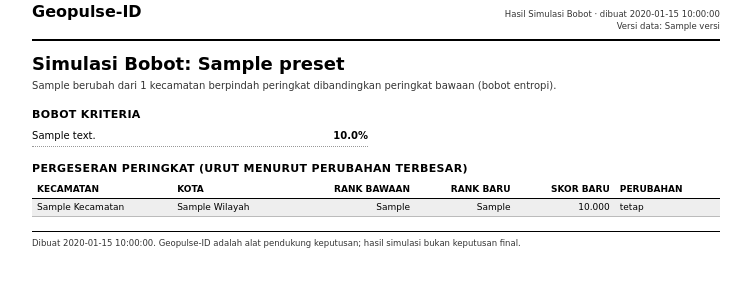
After one commit to Aceranzer/Geopulse-id, a Flask app: template templates/pdf/simulasi.html in a window 1280 px wide. The commit adds this page. Shown: the top 300 px of the page, without its empty margins (264-1015 px from the left). Run offline with Flask 3, Linux system fonts and the light colour scheme; the template is opened without the code that fills it: most values are stand-ins (such as "Sample title", 1, 10 or a date in 2020).

Commit message:
Fase 8: panel Detail Kecamatan, ekspor PDF profil dan simulasi (WeasyPrint + cadangan halaman cetak), tes

```diff
--- a/app.py
+++ b/app.py
@@ -2,10 +2,11 @@
 
 import json
 import re
+from datetime import datetime
 
 import numpy as np
 import pandas as pd
-from flask import Flask, jsonify, render_template, request
+from flask import Flask, Response, abort, jsonify, redirect, render_template, request, url_for
 
 import config
 from src.pipeline import (CLUSTER_COLORS, CLUSTER_NAMES, CRIT_COLS, CRIT_TYPES, CRITERIA, K_FINAL,
@@ -55,9 +56,39 @@ def rentang_tahun(tahun):
     return ", ".join(bagian)
 
 
+def slugify(nama):
+    """KEBON JERUK -> kebon-jeruk (dipakai di URL ekspor)."""
+    return re.sub(r"[^a-z0-9]+", "-", str(nama).lower()).strip("-")
+
+
+def angka(v):
+    """Format angka gaya Indonesia: 20455.3 -> 20.455 ; 3.1337 -> 3,13."""
+    s = f"{v:,.0f}" if abs(v) >= 100 else f"{v:,.2f}"
+    return s.replace(",", "X").replace(".", ",").replace("X", ".")
+
+
+app.jinja_env.filters["angka"] = angka
+# CSS PDF disisipkan inline agar WeasyPrint tidak perlu mengunduh berkas dari server yang sama (bisa deadlock di worker tunggal)
+app.jinja_env.globals["pdf_css"] = lambda: (config.BASE_DIR / "static" / "css" / "pdf.css").read_text(encoding="utf-8")
+
+
 @app.context_processor
 def inject_layout():
     return {"nav": NAV}
+
+
+def versi_data():
+    with open(config.METRICS_JSON, encoding="utf-8") as f:
+        return json.load(f)["timestamp"].replace("T", " ")
+
+
+def render_pdf(html, base_url):
+    """HTML -> bytes PDF dengan WeasyPrint; None jika WeasyPrint/pustaka sistemnya tidak tersedia."""
+    try:
+        from weasyprint import HTML
+    except (ImportError, OSError):      # OSError: pustaka Pango/GTK tidak ditemukan (mis. di Windows)
+        return None
+    return HTML(string=html, base_url=base_url).write_pdf()
 
 
 @app.route("/")
@@ -74,8 +105,10 @@ def ringkasan():
         "n_tahun": len(tahun),
         "rentang_tahun": rentang_tahun(tahun),
     }
+    rek = {i: rekomendasi(i) for i in range(K_FINAL)}
     return render_template("ringkasan.html", stats=stats, top3=df.head(3).to_dict("records"),
-                           colors=CLUSTER_COLORS)
+                           colors=CLUSTER_COLORS, rek=rek, catatan=CATATAN_VALIDASI,
+                           kriteria=[{"kolom": k, **v} for k, v in CRITERIA.items()])
 
 
 @app.route("/metodologi")
@@ -117,7 +150,8 @@ def komparasi():
 @app.route("/api/kecamatan")
 def api_kecamatan():
     df = load_table()
-    kolom = ["rank_topsis", "kecamatan", "wilayah", "skor_topsis", "cluster_id", "cluster_name",
+    df["slug"] = df.kecamatan.map(slugify)
+    kolom = ["rank_topsis", "kecamatan", "slug", "wilayah", "skor_topsis", "cluster_id", "cluster_name",
              "silhouette_sample", "jiwa_per_tahun"] + list(CRITERIA)
     kolom = list(dict.fromkeys(kolom))
     return jsonify(json.loads(df[kolom].to_json(orient="records")))
@@ -142,19 +176,15 @@ def api_kriteria():
 PRESET = {"entropi", "sama", "pakar", "kustom"}
 
 
-@app.route("/api/simulasi", methods=["POST"])
-def api_simulasi():
-    """Hitung ulang TOPSIS dengan bobot dari pengguna; peringkat bawaan = bobot entropi (topsis_result.csv)."""
-    payload = request.get_json(silent=True) or {}
-    preset = payload.get("preset", "kustom")
-    w = payload.get("bobot")
+def hitung_simulasi(w, preset):
+    """Validasi bobot lalu hitung ulang TOPSIS. Mengembalikan (bobot ternormalisasi, tabel hasil); ValueError jika tidak valid."""
     if preset not in PRESET:
-        return jsonify({"galat": "preset tidak dikenal"}), 400
+        raise ValueError("preset tidak dikenal")
     if not isinstance(w, list) or len(w) != len(CRIT_COLS) or not all(isinstance(v, (int, float)) and not isinstance(v, bool) for v in w):
-        return jsonify({"galat": f"bobot harus berupa {len(CRIT_COLS)} angka"}), 400
+        raise ValueError(f"bobot harus berupa {len(CRIT_COLS)} angka")
     w = np.array(w, dtype=float)
     if not np.isfinite(w).all() or (w < 0).any() or w.sum() <= 0:
-        return jsonify({"galat": "bobot harus angka tidak negatif dengan total lebih dari 0"}), 400
+        raise ValueError("bobot harus angka tidak negatif dengan total lebih dari 0")
     w = w / w.sum()
 
     t = pd.read_csv(config.TOPSIS_CSV)
@@ -166,7 +196,87 @@ def api_simulasi():
     hasil["delta"] = hasil.rank_bawaan - hasil.rank_baru          # positif = naik peringkat
     hasil["selisih_mutlak"] = hasil.delta.abs()
     hasil = hasil.sort_values(["selisih_mutlak", "rank_baru"], ascending=[False, True]).drop(columns="selisih_mutlak")
+    return w, hasil
+
+
+@app.route("/api/simulasi", methods=["POST"])
+def api_simulasi():
+    """Hitung ulang TOPSIS dengan bobot dari pengguna; peringkat bawaan = bobot entropi (topsis_result.csv)."""
+    payload = request.get_json(silent=True) or {}
+    preset = payload.get("preset", "kustom")
+    try:
+        w, hasil = hitung_simulasi(payload.get("bobot"), preset)
+    except ValueError as e:
+        return jsonify({"galat": str(e)}), 400
     return jsonify({"preset": preset, "bobot": w.tolist(), "hasil": json.loads(hasil.to_json(orient="records"))})
+
+
+NAMA_PRESET = {"entropi": "Entropi (bawaan)", "sama": "Sama rata", "pakar": "Pakar", "kustom": "Kustom"}
+
+
+def profil_kecamatan(slug):
+    """Data satu kecamatan untuk PDF/cetak; 404 jika slug tidak valid atau tidak ada di CSV."""
+    if not re.fullmatch(r"[a-z0-9-]+", slug):
+        abort(404)
+    df = load_table()
+    df["slug"] = df.kecamatan.map(slugify)
+    baris = df[df.slug == slug]
+    if baris.empty:
+        abort(404)
+    r = baris.iloc[0]
+    return {
+        "r": r, "n": len(df), "slug": slug,
+        "kriteria": [{"desc": v["desc"], "satuan": v["satuan"], "nilai": r[k], "tipe": v["type"]} for k, v in CRITERIA.items()],
+        "batas": bool(r.silhouette_sample < SILHOUETTE_BATAS),
+        "rekomendasi": rekomendasi(r.cluster_id), "catatan": CATATAN_VALIDASI,
+        "tanggal": datetime.now().strftime("%d-%m-%Y"), "versi": versi_data(),
+    }
+
+
+@app.route("/cetak/kecamatan/<slug>")
+def cetak_kecamatan(slug):
+    """Profil kecamatan sebagai halaman HTML siap cetak (cadangan jika PDF server tidak tersedia)."""
+    return render_template("pdf/kecamatan.html", auto_print=request.args.get("cetak") == "1", **profil_kecamatan(slug))
+
+
+@app.route("/ekspor/kecamatan/<slug>.pdf")
+def pdf_kecamatan(slug):
+    data = profil_kecamatan(slug)
+    pdf = render_pdf(render_template("pdf/kecamatan.html", auto_print=False, **data), request.url_root)
+    if pdf is None:   # WeasyPrint tidak tersedia: arahkan ke halaman cetak (Ctrl+P / Simpan sebagai PDF)
+        return redirect(url_for("cetak_kecamatan", slug=slug, cetak=1))
+    return Response(pdf, mimetype="application/pdf",
+                    headers={"Content-Disposition": f"attachment; filename=profil-{slug}.pdf"})
+
+
+def payload_simulasi():
+    """Payload dari JSON atau dari form (kolom 'payload' berisi JSON) -> (bobot, preset)."""
+    p = request.get_json(silent=True)
+    if p is None and request.form.get("payload"):
+        try:
+            p = json.loads(request.form["payload"])
+        except ValueError:
+            p = None
+    p = p if isinstance(p, dict) else {}
+    return p.get("bobot"), p.get("preset", "kustom")
+
+
+@app.route("/ekspor/simulasi.pdf", methods=["POST"])
+def pdf_simulasi():
+    bobot_mentah, preset = payload_simulasi()
+    try:
+        w, hasil = hitung_simulasi(bobot_mentah, preset)
+    except ValueError as e:
+        return jsonify({"galat": str(e)}), 400
+    konteks = {
+        "preset": NAMA_PRESET[preset], "hasil": hasil.to_dict("records"), "tanggal": datetime.now().strftime("%d-%m-%Y %H:%M"),
+        "bobot": [{"desc": v["desc"], "tipe": v["type"], "persen": float(w[i] * 100)} for i, v in enumerate(CRITERIA.values())],
+        "berubah": int((hasil.delta != 0).sum()), "versi": versi_data(),
+    }
+    pdf = render_pdf(render_template("pdf/simulasi.html", auto_print=False, **konteks), request.url_root)
+    if pdf is None:   # cadangan: kirim halaman cetak yang otomatis membuka dialog cetak
+        return render_template("pdf/simulasi.html", auto_print=True, **konteks)
+    return Response(pdf, mimetype="application/pdf", headers={"Content-Disposition": "attachment; filename=simulasi-bobot.pdf"})
 
 
 @app.route("/api/klaster")
--- a/requirements.txt
+++ b/requirements.txt
@@ -7,3 +7,4 @@ lxml>=5.0
 html5lib>=1.1
 geopandas>=1.0
 matplotlib>=3.8
+weasyprint==70.0
--- a/static/css/app.css
+++ b/static/css/app.css
@@ -7,3 +7,4 @@
 @media (max-width: 1100px) { .peta-prioritas { grid-template-columns: 1fr; } }
 
 @media (max-width: 1100px) { .container, .topbar .container { padding: 0 16px; } }
+a.btn { text-decoration: none; color: var(--primary-ink); }
--- /dev/null
+++ b/static/css/pdf.css
@@ -0,0 +1,35 @@
+/* Gaya khusus PDF/halaman cetak profil dan simulasi (terpisah dari print.css). Hitam-putih aman. */
+@page { size: A4; margin: 14mm; }
+* { box-sizing: border-box; }
+body { font-family: "DejaVu Sans", Arial, Helvetica, sans-serif; font-size: 10px; line-height: 1.45; color: #000; margin: 0; }
+.halaman { max-width: 182mm; margin: 0 auto; }
+
+header.kop { display: flex; justify-content: space-between; align-items: baseline; border-bottom: 2px solid #000; padding-bottom: 6px; margin-bottom: 10px; }
+header.kop .merek { font-size: 16px; font-weight: 700; }
+header.kop .meta { font-size: 8.5px; text-align: right; color: #333; }
+
+h1 { font-size: 18px; margin: 0 0 2px; }
+h2 { font-size: 11px; margin: 14px 0 4px; text-transform: uppercase; letter-spacing: .03em; }
+.sub { color: #333; margin-bottom: 8px; }
+
+.ringkas { display: flex; gap: 8px; margin: 8px 0; }
+.ringkas div { flex: 1; border: 1px solid #000; padding: 6px 8px; }
+.ringkas b { display: block; font-size: 15px; }
+.ringkas span { font-size: 8.5px; color: #333; }
+.pill { display: inline-block; border: 1px solid #000; border-radius: 999px; padding: 1px 10px; font-weight: 700; }
+
+table { width: 100%; border-collapse: collapse; }
+th, td { padding: 4px 6px; border-bottom: 1px solid #bbb; text-align: left; }
+th { font-size: 8.5px; text-transform: uppercase; border-bottom: 1px solid #000; }
+td.num, th.num { text-align: right; }
+tbody tr:nth-child(odd) { background: #eee; }
+tr { page-break-inside: avoid; }
+
+ul { margin: 4px 0; padding-left: 16px; }
+li { margin-bottom: 2px; }
+.catatan { border: 1px solid #000; padding: 6px 8px; margin-top: 8px; font-size: 9px; }
+footer.kaki { margin-top: 14px; border-top: 1px solid #000; padding-top: 5px; font-size: 8.5px; color: #333; }
+
+.bobot { columns: 2; column-gap: 16px; }
+.bobot div { display: flex; justify-content: space-between; border-bottom: 1px dotted #999; padding: 2px 0; }
+.sim td, .sim th { padding: 2px 5px; font-size: 9px; }
--- a/static/js/simulasi.js
+++ b/static/js/simulasi.js
@@ -64,6 +64,11 @@ function hitung() {
     .catch(() => { if (saya === urutan) document.getElementById("ringkasan").textContent = "Server tidak dapat dihubungi."; });
 }
 
+// tombol PDF mengirim bobot aktif ke server
+document.getElementById("form-pdf").addEventListener("submit", () => {
+  document.getElementById("payload-pdf").value = JSON.stringify({ preset: mode, bobot: bobotAktif() });
+});
+
 function pilihMode(m) {
   if (m === "kustom" && !raw.length) raw = bobot[mode].map(v => v * 100);   // mulai dari preset yang sedang dipilih
   mode = m;
--- /dev/null
+++ b/templates/pdf/simulasi.html
@@ -0,0 +1,41 @@
+<!doctype html>
+<html lang="id">
+<head>
+  <meta charset="utf-8">
+  <title>Hasil Simulasi Bobot · Geopulse-ID</title>
+  <style>{{ pdf_css()|safe }}</style>
+</head>
+<body>
+<div class="halaman">
+  <header class="kop">
+    <span class="merek">Geopulse-ID</span>
+    <span class="meta">Hasil Simulasi Bobot · dibuat {{ tanggal }}<br>Versi data: {{ versi }}</span>
+  </header>
+
+  <h1>Simulasi Bobot: {{ preset }}</h1>
+  <div class="sub">{{ berubah }} dari {{ hasil|length }} kecamatan berpindah peringkat dibandingkan peringkat bawaan (bobot entropi).</div>
+
+  <h2>Bobot kriteria</h2>
+  <div class="bobot">
+    {% for b in bobot %}<div><span>{{ b.desc }}{% if b.tipe == "cost" %} (cost){% endif %}</span><b>{{ "%.1f"|format(b.persen) }}%</b></div>{% endfor %}
+  </div>
+
+  <h2>Pergeseran peringkat (urut menurut perubahan terbesar)</h2>
+  <table class="sim">
+    <thead><tr><th>Kecamatan</th><th>Kota</th><th class="num">Rank bawaan</th><th class="num">Rank baru</th><th class="num">Skor baru</th><th>Perubahan</th></tr></thead>
+    <tbody>
+    {% for h in hasil %}
+      <tr>
+        <td>{{ h.kecamatan|title }}</td><td>{{ h.wilayah|title }}</td>
+        <td class="num">{{ h.rank_bawaan }}</td><td class="num">{{ h.rank_baru }}</td><td class="num">{{ "%.3f"|format(h.skor_baru) }}</td>
+        <td>{% if h.delta > 0 %}naik {{ h.delta }}{% elif h.delta < 0 %}turun {{ -h.delta }}{% else %}tetap{% endif %}</td>
+      </tr>
+    {% endfor %}
+    </tbody>
+  </table>
+
+  <footer class="kaki">Dibuat {{ tanggal }}. Geopulse-ID adalah alat pendukung keputusan; hasil simulasi bukan keputusan final.</footer>
+</div>
+{% if auto_print %}<script>window.addEventListener("load", () => window.print());</script>{% endif %}
+</body>
+</html>
--- a/templates/simulasi.html
+++ b/templates/simulasi.html
@@ -39,6 +39,10 @@
     <h2>Dinamika Pergeseran Peringkat</h2>
     <div class="muted" style="margin-bottom:8px;">Dibandingkan dengan peringkat bawaan (bobot entropi); diurutkan menurut perubahan terbesar.</div>
     <div id="ringkasan"></div>
+    <form id="form-pdf" method="post" action="/ekspor/simulasi.pdf" target="_blank" class="no-print" style="margin-bottom:12px;">
+      <input type="hidden" name="payload" id="payload-pdf">
+      <button class="btn" type="submit">Unduh hasil simulasi (PDF)</button>
+    </form>
     <div style="overflow-x:auto;">
       <table class="table" id="tabel">
         <thead><tr><th>Kecamatan</th><th>Kota</th><th class="num">Rank bawaan</th><th class="num">Rank baru</th><th class="num">Skor baru</th><th>Perubahan</th></tr></thead>
```
Also changed, not shown: static/js/ringkasan.js (+44 -2 lines), templates/pdf/kecamatan.html (added, +49 -0 lines), templates/ringkasan.html (+20 -1 lines), tests/test_ekspor.py (added, +101 -0 lines).
